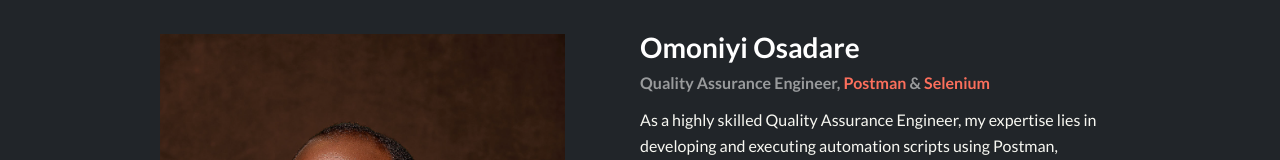
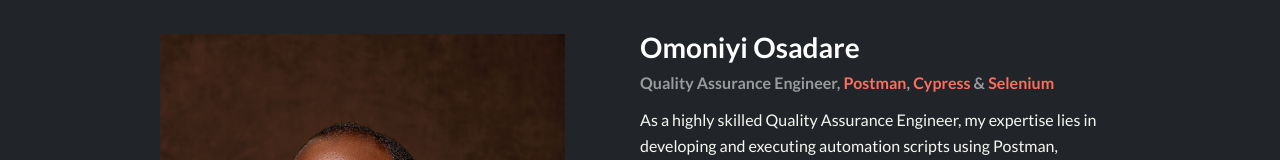
Before and after one commit to InternetOG/Omoniyi-Osadare, a plain HTML site: page index.html in a window 1280 px wide. Shown: the part 330-490 px from the top of the page. Drawn offline with nearby package versions, Linux system fonts and the light colour scheme; some packages are replaced by stand-ins of ours; a script that the page names is missing.

Commit message:
Added Cypress

```diff
--- a/index.html
+++ b/index.html
@@ -99,7 +99,7 @@
 					<section class="tech-stack">
 						<div class="duty">
 							<h2 class="fname">Omoniyi Osadare</h2>
-							<h3 class="skill">Quality Assurance Engineer, <span><a href="https://www.postman.com/" target="_blank" rel="noopener"> Postman</a></span> & <span><a href="https://www.selenium.dev/" target="_blank" rel="noopener"> Selenium</a></span></h3>
+							<h3 class="skill">Quality Assurance Engineer, <span><a href="https://www.postman.com/" target="_blank" rel="noopener"> Postman</a></span>,<span><a href="https://www.cypress.io/" target="_blank" rel="noopener"> Cypress</a></span> & <span><a href="https://www.selenium.dev/" target="_blank" rel="noopener"> Selenium</a></span></h3>
 						</div>
 
 						<div class="tech-appraoch">
```
Also changed, not shown: 1 other file.
